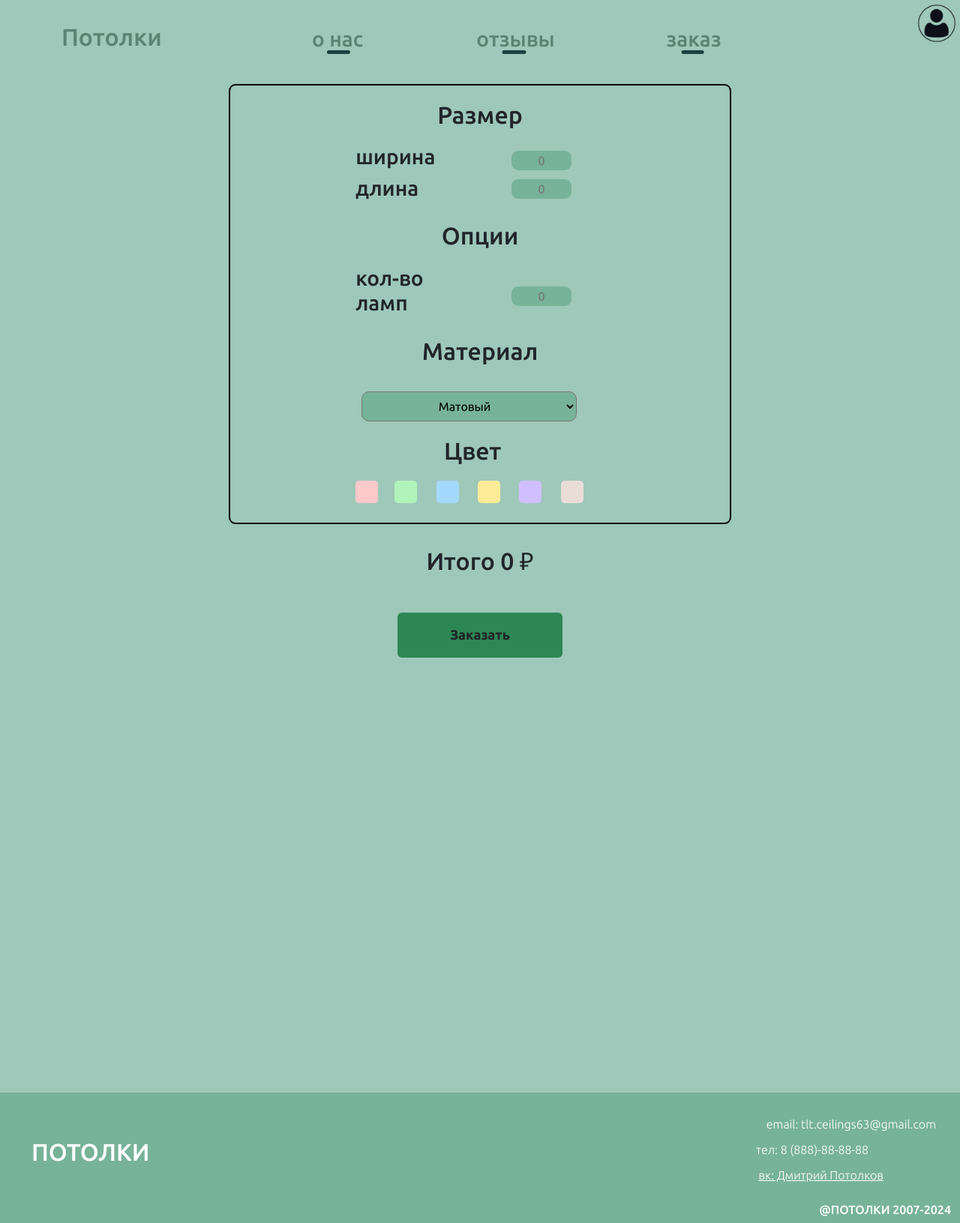
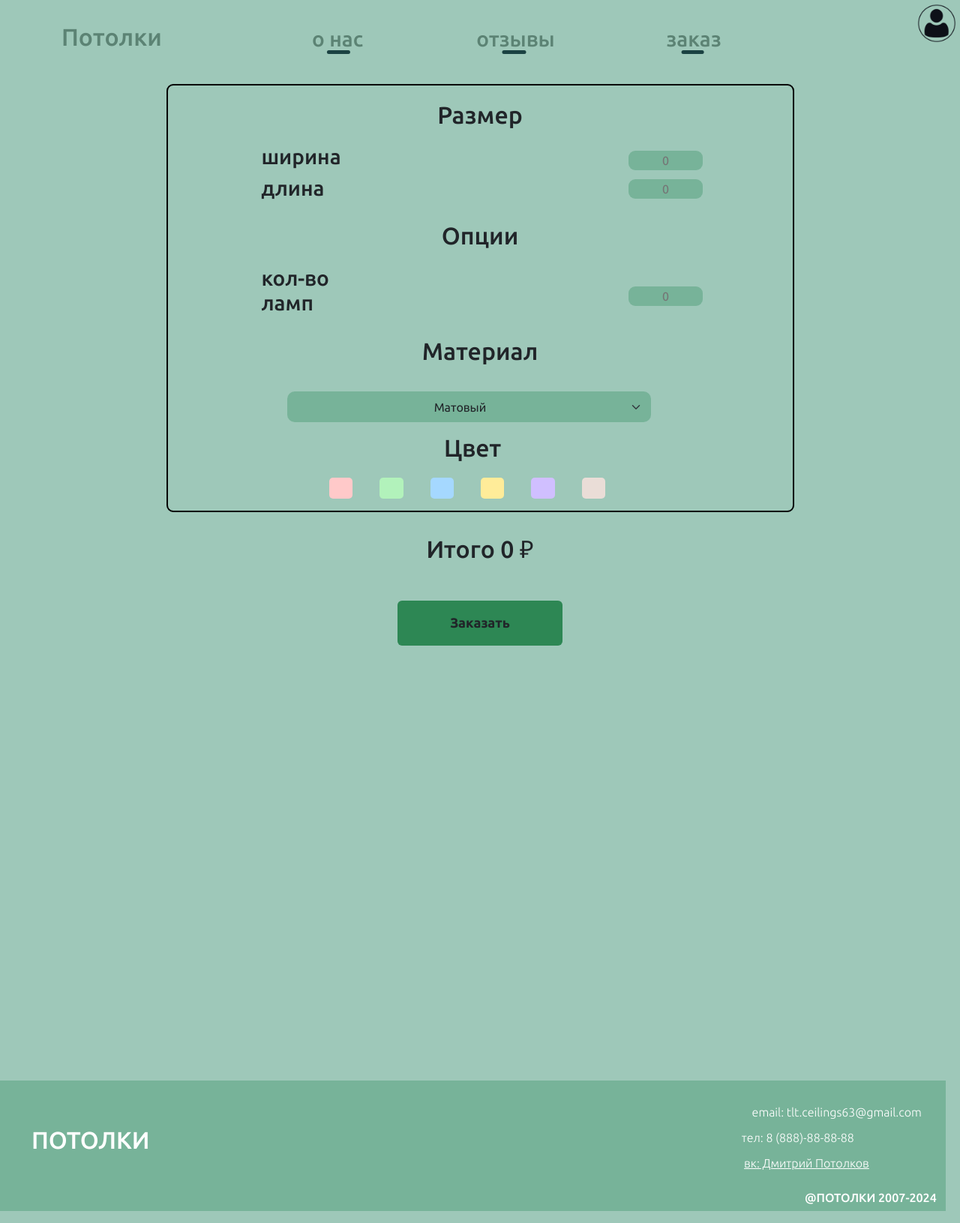
Before and after one commit to kokakolia/WEB_YL_Seilings, a Flask app: page /order in a window 1280 px wide. Shown: the whole page at 75% size. Run offline with Flask 3, Linux system fonts and the light colour scheme.

Commit message:
order adaptive design

```diff
--- a/main.py
+++ b/main.py
@@ -88,7 +88,7 @@ def reviews():
         img = str(review.img).split(';')
         if img == ['']:
             img = []
-        a = {'name': name+' '+surname, 'rating': review.rating, 'text': review.text, 'images': img, 'user': review.user, 'id': review.id}
+        a = {'name': name, 'rating': review.rating, 'text': review.text, 'images': img, 'user': review.user, 'id': review.id}
         print(a)
         reviews.append(a)
         a = {}
--- a/static/script/script.js
+++ b/static/script/script.js
@@ -27,8 +27,8 @@ function showImage(id) {
     new_image.src = srces[i];
     new_image.classList.add("d-block");
 
-    new_image.style.width = "600pt";
-    new_image.style.height = "300pt";
+    new_image.style.width = "75vw";
+    new_image.style.height = "80vh";
     new_image.style.margin = "auto";
 
     new_item.appendChild(new_image);
--- a/static/styles/styles.css
+++ b/static/styles/styles.css
@@ -113,7 +113,7 @@ main {
   background-color:#77B399;
   color: white;
   margin: 0;
-  width: 100%;
+  width: 98.5vw;
   max-width: none;
   position: absolute;
   margin-top: 60vh;
@@ -319,25 +325,34 @@ main {
 }
 
 
+
+
 /* ORDER */
 
+
+
+
+
 .order-container {
-  width: 60%;
+  width: 75%;
   border: 2px solid black;
   border-radius: 9px;
   margin-left: auto;
   margin-right: auto;
 }
 
-.order-container > .small-section > .row > .col-6 > input {
-  width: 80px;
+.order-container > .small-section > .row > * > input {
+  width: 25%;
   border-radius: 9px;
   border: 1.4px;
   text-align: center;
-  margin-left: 30px;
-  margin-top: 15px;
+  margin-left: 20%;
+  margin-top: 15%;
   background-color:#77B399;
   color: #1b4242;
+}
+.order-container > .small-section > .row > .h3 {
+  padding-left: 15%;
 }
 
 .order-container > .small-section {
@@ -358,25 +373,40 @@ main {
 
 #order-select-material {
   border-radius: 10px;
-  width: 287px;
-  height: 40px;
+  /* width: 287px; */
+  width: 60%;
+  height: 80%;
   text-align: center;
   margin-top: 15px;
   margin-right: 29px;
   background-color: #77B399;
+  border: none;
+  display: inline;
+
+
+  option {
+    border-radius: 8px;
+  }
 }
+
 
 .order-color-radio {
   display: none;
 }
 
+.order-rating .stars-row{
+    /* margin-right: auto; */
+    width: 100%;
+}
+
 .order-color-label {
-  width: 30px;
-  height: 30px;
+  width: calc(25px + 15%);
+  height: calc(25px + 15%);
   border-radius: 5px;
   margin-right: 10px;
   cursor: pointer;
   border: 2px solid transparent;
+  /* gap: 100px; */
 }
 
 .order-color-label.selected {
--- a/static/templates/order.html
+++ b/static/templates/order.html
@@ -1,24 +1,24 @@
 {% extends "base.html" %} {% block content %}
 <div class="order-page text-center">
 <form method="post">
-<div class="order-container container "style="margin-bottom: 30px;">
+<div class="order-container container"style="margin-bottom: 30px;">
   <div class="small-section">
     <div class="row"><div class="h2 col">Размер</div></div>
 
     <div class="row width">
       <div class="h3 col-6">
-        <div class="text text-start" style="margin-left: 155px">ширина</div>
+        <div class="text text-start">ширина</div>
       </div>
-      <div class="col-6 text-start">
+      <div class="col-6 text-center">
         <input oninput="showPrice()" name="width" placeholder="0" id="order-width-input" type="text" />
       </div>
     </div>
 
     <div class="row length">
       <div class="h3 col-6">
-        <div class="text text-start" style="margin-left: 155px">длина</div>
+        <div class="text text-start">длина</div>
       </div>
-      <div class="col-6 text-start">
+      <div class="col-6 text-center">
         <input oninput="showPrice()" name="length" placeholder="0" id="order-length-input" type="text" />
       </div>
     </div>
@@ -29,12 +29,12 @@
 
     <div class="row lamps">
       <div class="h3 col-6">
-        <div class="text text-start" style="margin-left: 155px">
+        <div class="text text-start">
           кол-во <br />
           ламп
         </div>
       </div>
-      <div class="col-6 text-start">
+      <div class="col-6 text-center">
         <input oninput="showPrice()" name="lamps" placeholder="0" id="order-lamp-input" type="text" />
       </div>
     </div>
@@ -45,7 +45,7 @@
 
     <div class="row">
       <div class="col">
-        <select name="material" id="order-select-material">
+        <select class="form-select" name="material" id="order-select-material">
           <option value="1">Матовый</option>
           <option value="2">Глянцевый</option>
         </select>
@@ -53,36 +53,36 @@
     </div>
   </div>
 
-  <div class="small-section" style="margin-bottom: 20px;">
+  <div class="small-section order-rating" style="margin-bottom: 20px;">
     <div class="row">
       <div class="col h2" style="margin-left: -10px;">Цвет</div>
     </div>
-    <div class="row">
-      <div class="col-4 text-end" style="padding-right: 0;margin-left: -15px;">
+    <div class="row stars-row justify-content-md-center justify-content-around justify-content-lg-center">
+      <div class="col-2 col-lg-1 col-sm-1">
           <input type="radio" name="colors" id="red-button" value="red" class="order-color-radio"/>
           <label for="red-button" style="background-color: #FFC9C9;" class="order-color-label"></label>
       </div>
 
-      <div class="col-1">
+      <div class="col-2 col-lg-1 col-sm-1">
           <input type="radio" name="colors" id="green-button" value="green" class="order-color-radio"/>
           <label for="green-button" style="background-color: #B2F2BB;" class="order-color-label"></label>
       </div>
 
-      <div class="col-1">
+      <div class="col-2 col-lg-1 col-sm-1">
           <input type="radio" name="colors" id="blue-button" value="blue" class="order-color-radio"/>
           <label for="blue-button" style="background-color: #A5D8FF;" class="order-color-label"></label>
       </div>
 
-      <div class="col-1">
+      <div class="col-2 col-lg-1 col-sm-1">
           <input type="radio" name="colors" id="yellow-button" value="yellow" class="order-color-radio"/>
           <label for="yellow-button" style="background-color: #FFEC99;" class="order-color-label"></label>
       </div>
 
-      <div class="col-1">
+      <div class="col-2 col-lg-1 col-sm-1">
           <input type="radio" name="colors" id="purple-button" value="purple" class="order-color-radio"/>
           <label for="purple-button" style="background-color: #D0BFFF;" class="order-color-label"></label>
       </div>
-      <div class="col-1">
+      <div class="col-1 col-lg-1 col-sm-1">
           <input type="radio" name="colors" id="pink-button" value="peach" class="order-color-radio"/>
           <label for="pink-button" style="background-color: #EADDD7;" class="order-color-label"></label>
       </div>
```
Also changed, not shown: other parts of static/styles/styles.css (+16 -10 lines), static/templates/reviews.html (+102 -40 lines), db/userdata.db.
